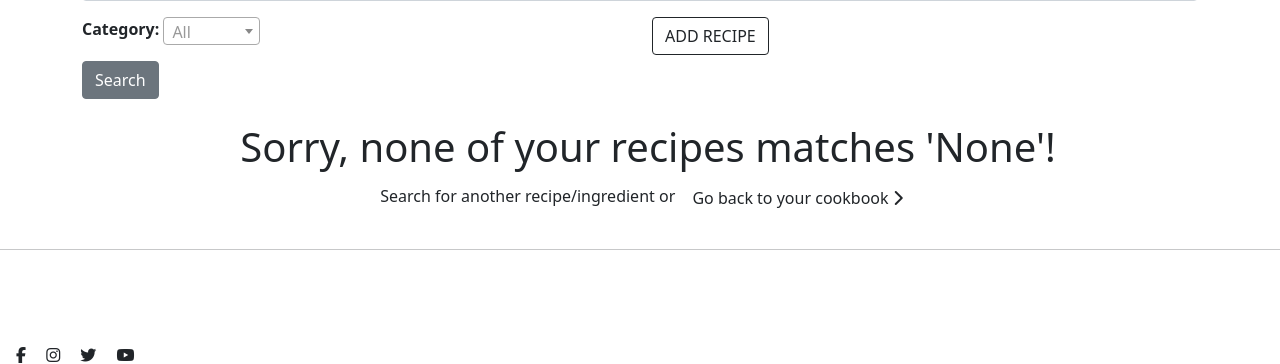
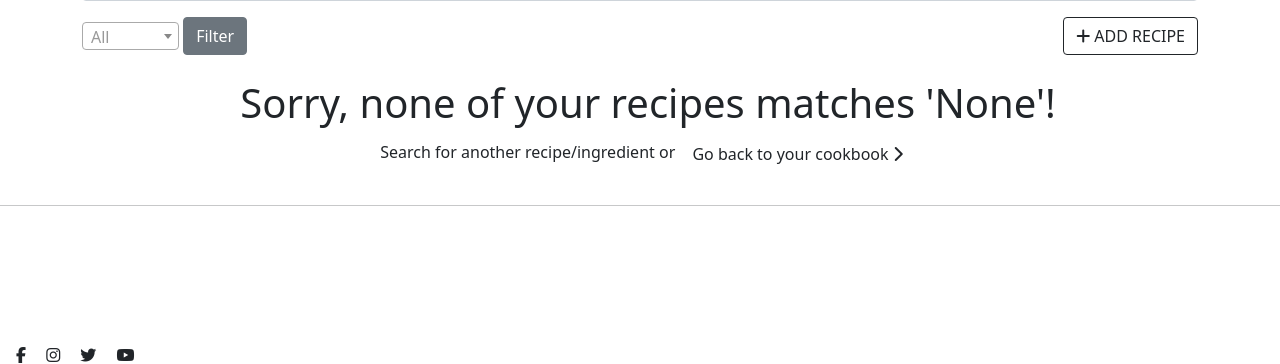
Before and after one commit to lestece/myKTCN, a Django app: page /my_cookbook/ in a window 1280 px wide. Shown: the part 393-757 px from the top of the page. Run offline with Django 4.2, Linux system fonts and the light colour scheme; data that the repository does not hold is empty; some libraries are stand-ins or nearby versions.

Commit message:
Adjust styles of category select box

```diff
--- a/templates/cookbook.html
+++ b/templates/cookbook.html
@@ -10,27 +10,18 @@
         </div>
     </form>
     <div class="row mt-3">
-        <div class="col-6">
-            <div class="form-group">
+        <div class="col-md-8 d-flex justify-content-start">
+            <div class="form-group category-filter">
                 <form method="get">
-                    <p><b>Category: </b>{{ filter.form.category }}</p>
-                    <button class="btn btn-secondary d-inline" type="submit">Search</button>
+                    <p class="d-inline mb-2">{{ filter.form.category }}</p>
+                    <button class="btn btn-secondary d-inline" type="submit">Filter</button>
                 </form>
             </div>
-            <!-- <div class="dropdown d-inline">
-                <a class="btn btn-secondary dropdown-toggle" href="#" role="button" id="dropdownMenuLink"
-                    data-bs-toggle="dropdown" aria-expanded="false">
-                All
-                </a>
-                <div class="dropdown-menu" aria-labelledby="dropdownMenuLink">
-                    {% for choice in cat_choices %}
-                    <a class="dropdown-item" href="#">{{ choice }}</a>
-                    {% endfor %}
-                </div>
-            </div> -->
         </div>
-        <div class="col-6">
-            <a href="{% url 'create_recipe' %}" class="btn btn-outline-dark add-recipe-btn">ADD RECIPE</a>
+        <div class="col-md-4 d-flex align-items-center justify-content-end">
+            <a href="{% url 'create_recipe' %}" class="btn btn-outline-dark add-recipe-btn">
+                <i class="fas fa-plus"></i> ADD RECIPE
+            </a>
         </div>
     </div>
 </div>
@@ -83,7 +74,7 @@
                 <div class="col-12 text-center mt-4">
                     <h1>Sorry, none of your recipes matches '{{ searched }}'!</h1>
                     <p>Search for another recipe/ingredient or
-                        <a class="btn" href="{% url 'browse_recipes'%}">Go back to your cookbook <i
+                        <a class="btn" href="{% url 'my_cookbook'%}">Go back to your cookbook <i
                                 class="fas fa-chevron-right"></i></a>
                     </p>
                 </div>
@@ -109,6 +100,7 @@
 {% endif %}
 </div>
 </div>
+<!-- Select2 script for adding a placeholder to the category select box for filtering the recipes -->
 <script>
     $("#id_category").select2({
         placeholder: "All",
```
Also changed, not shown: static/css/styles.css (+11 -1 lines).
